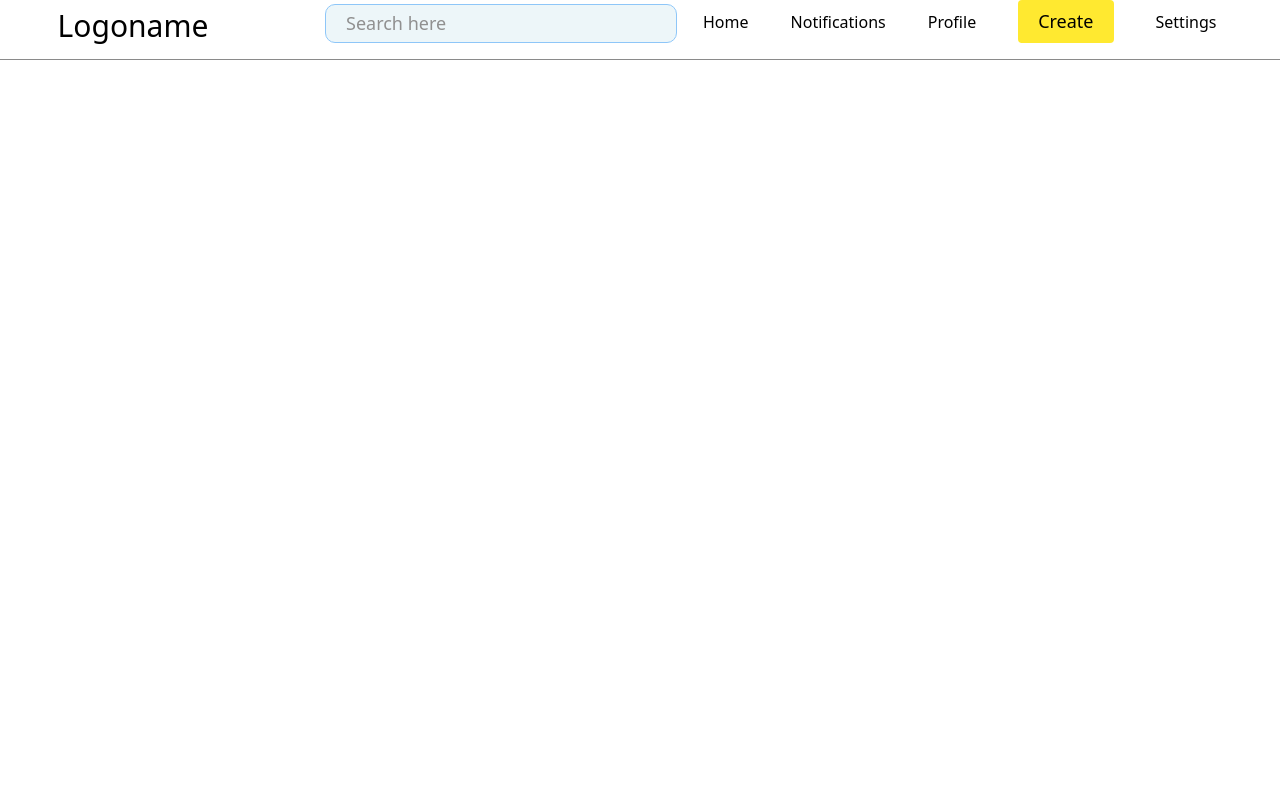
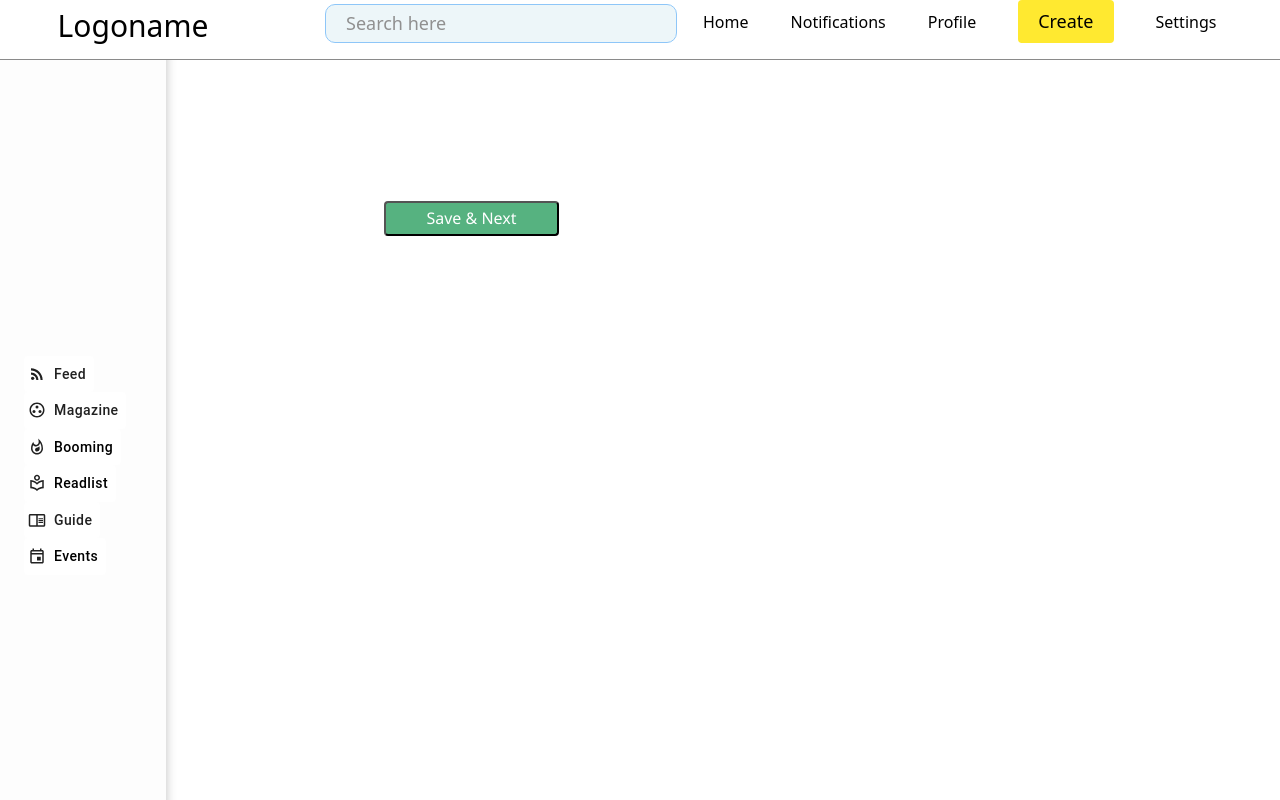
Before and after one commit to Lantaspera/writtingapp, a React (Create React App) app: page /feedbody in a window 1280 px wide. Built offline with nearby package versions, Linux system fonts and the light colour scheme.

Commit message:
feedbody

```diff
--- a/src/Components/Feeds/Feeds.js
+++ b/src/Components/Feeds/Feeds.js
@@ -1,5 +1,6 @@
 import React,{useState} from 'react'
 import './feeds.css'
+import {Link} from 'react-router-dom'
 
 function Feeds() {
     const [blog,setBlog] = useState([
@@ -17,11 +18,12 @@ function Feeds() {
 
     <div className="ccards">
             {blog.map((blog)=>(
-                <div className="cards__item">
+              <Link to='/feedbody'>
+              <div className="cards__item">
                     <div className="card" key={blog.id}>
                     <img className="feed-pic" src={blog.feedpic} alt="feed-pic" ></img>
-                        <div class="mcard">
-                            <div class="profile-show">
+                        <div className="mcard">
+                            <div className="profile-show">
                                 <img className="profile-pic" src={blog.profilepic} alt="profile-pic" ></img>
                                 <p className="profile-name"> {blog.author} </p>
                             </div>
@@ -30,8 +32,10 @@ function Feeds() {
                         </div>
                     </div>
                 </div>
+                </Link>
             ))}
     </div>
+
     )
 }
 
--- /dev/null
+++ b/src/Components/Feeds/feedBody.js
@@ -0,0 +1,14 @@
+import React from 'react'
+import LeftNavbarmain from '../LeftNavibar/LeftNavbarmain'
+function feedBody() {
+    return (
+        <div>
+            <LeftNavbarmain/>
+            <div >
+                     <input class="submit"  value="Save & Next" type="submit" />
+                    </div>
+        </div>
+    )
+}
+
+export default feedBody
--- a/src/Components/Navibar.js
+++ b/src/Components/Navibar.js
@@ -13,7 +13,7 @@ import Events from '../Pages/Events';
 import Privacy from '../Pages/Privacy';
 import Security from '../Pages/Security';
 import Dashboard from '../Pages/Dashboard';
-
+import feedBody from './Feeds/feedBody'
 
 function Navibar() {
     return (
@@ -34,6 +34,7 @@ function Navibar() {
                 <Route path = '/events' component={Events}></Route>
                 <Route path ='/privacy' component={Privacy}></Route>
                 <Route path ='/dashboard' component={Dashboard}></Route>
+                <Route path ='/feedbody' component ={feedBody}></Route>
 
             </Switch>
           </Router>
```
Also changed, not shown: public/Assets/profile/man.png (added).
